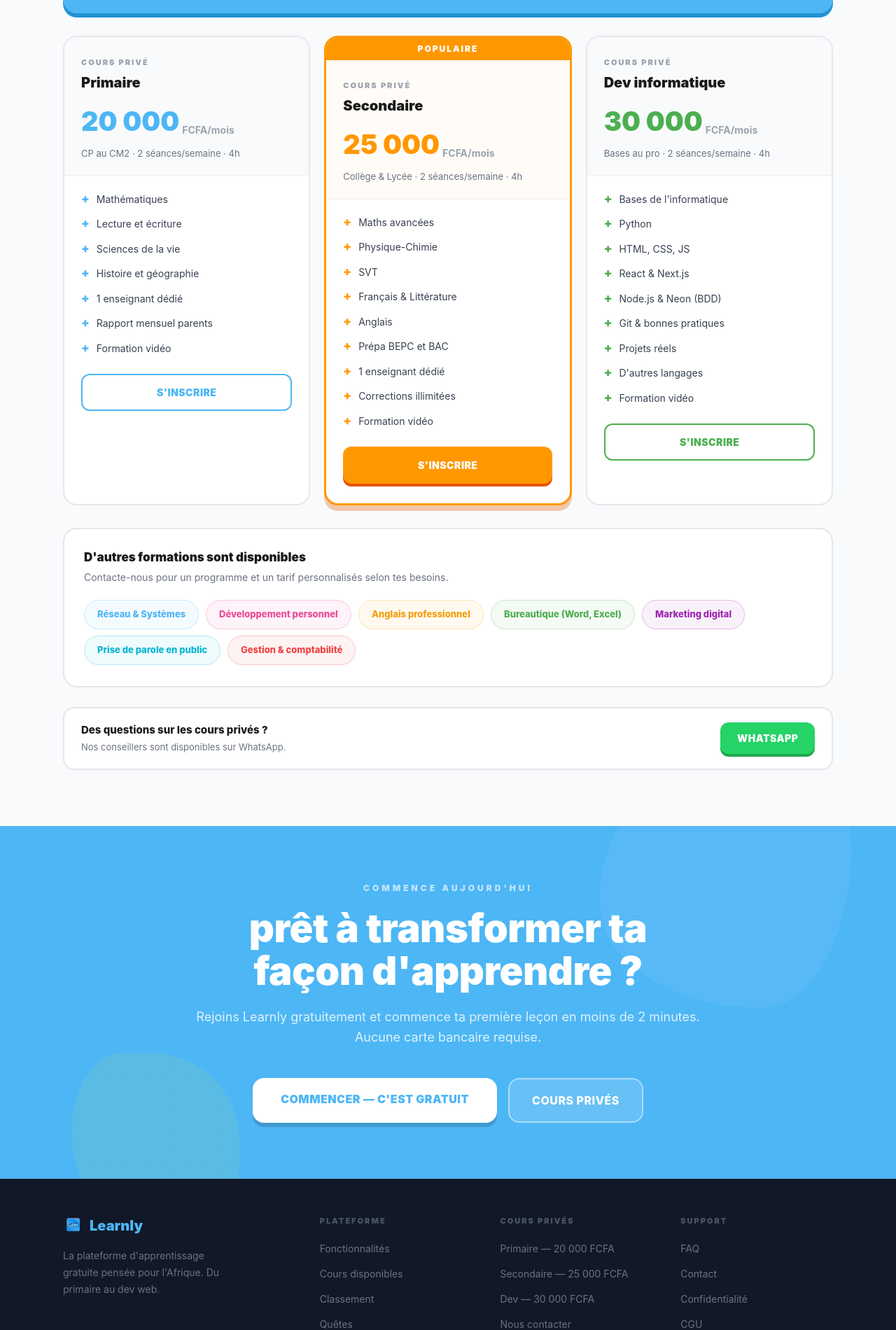
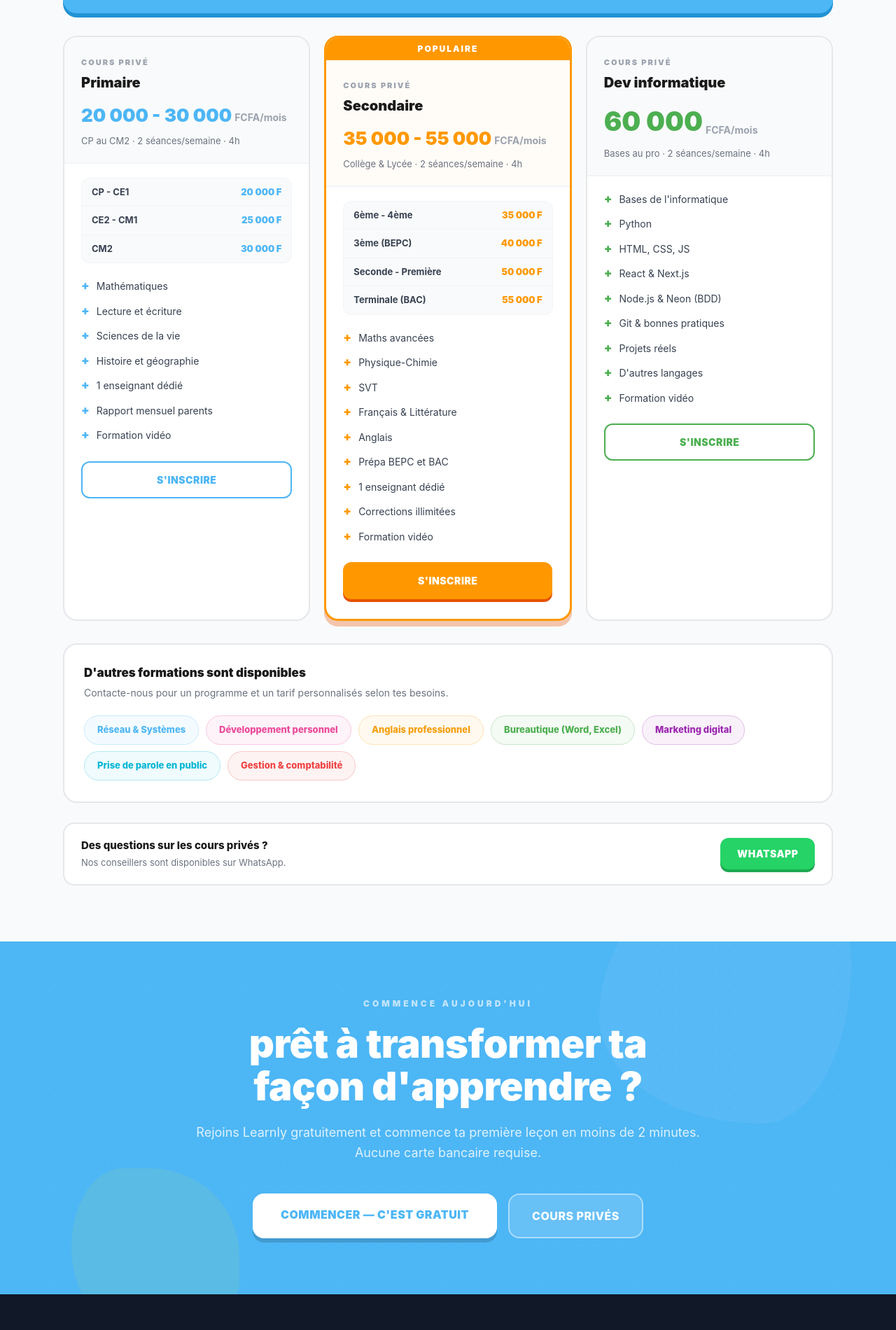
Before and after one commit to YO3CODER/Site-de-Learnly, a Next.js app: page / in a window 1280 px wide. Shown: the part 5973-7873 px from the top of the page at 70% size. Built offline with nearby package versions, Linux system fonts and the light colour scheme.

Commit message:
Mise à jour

```diff
--- a/app/page.tsx
+++ b/app/page.tsx
@@ -423,10 +423,44 @@
 
           <div className="grid-3" style={{ display: "grid", gridTemplateColumns: "repeat(3, 1fr)", gap: 20 }}>
             {[
-              { level: "Primaire", price: "20 000", color: "#4db6f5", shadow: "#2193d3", sub: "CP au CM2 · 2 séances/semaine · 4h", features: ["Mathématiques", "Lecture et écriture", "Sciences de la vie", "Histoire et géographie", "1 enseignant dédié", "Rapport mensuel parents", "Formation vidéo"], popular: false },
-              { level: "Secondaire", price: "25 000", color: "#ff9800", shadow: "#e65100", sub: "Collège & Lycée · 2 séances/semaine · 4h", features: ["Maths avancées", "Physique-Chimie", "SVT", "Français & Littérature", "Anglais", "Prépa BEPC et BAC", "1 enseignant dédié", "Corrections illimitées", "Formation vidéo"], popular: true },
-              { level: "Dev informatique", price: "30 000", color: "#4caf50", shadow: "#2e7d32", sub: "Bases au pro · 2 séances/semaine · 4h", features: ["Bases de l'informatique", "Python", "HTML, CSS, JS", "React & Next.js", "Node.js & Neon (BDD)", "Git & bonnes pratiques", "Projets réels", "D'autres langages", "Formation vidéo"], popular: false },
-            ].map(({ level, price, color, shadow, sub, features, popular }) => (
+              {
+                level: "Primaire",
+                priceRange: "20 000 - 30 000",
+                color: "#4db6f5", shadow: "#2193d3",
+                sub: "CP au CM2 · 2 séances/semaine · 4h",
+                levels: [
+                  { name: "CP - CE1", price: "20 000" },
+                  { name: "CE2 - CM1", price: "25 000" },
+                  { name: "CM2", price: "30 000" },
+                ],
+                features: ["Mathématiques", "Lecture et écriture", "Sciences de la vie", "Histoire et géographie", "1 enseignant dédié", "Rapport mensuel parents", "Formation vidéo"],
+                popular: false,
+              },
+              {
+                level: "Secondaire",
+                priceRange: "35 000 - 55 000",
+                color: "#ff9800", shadow: "#e65100",
+                sub: "Collège & Lycée · 2 séances/semaine · 4h",
+                levels: [
+                  { name: "6ème - 4ème", price: "35 000" },
+                  { name: "3ème (BEPC)", price: "40 000" },
+                  { name: "Seconde - Première", price: "50 000" },
+                  { name: "Terminale (BAC)", price: "55 000" },
+                ],
+                features: ["Maths avancées", "Physique-Chimie", "SVT", "Français & Littérature", "Anglais", "Prépa BEPC et BAC", "1 enseignant dédié", "Corrections illimitées", "Formation vidéo"],
+                popular: true,
+              },
+              {
+                level: "Dev informatique",
+                priceRange: null,
+                price: "60 000",
+                color: "#4caf50", shadow: "#2e7d32",
+                sub: "Bases au pro · 2 séances/semaine · 4h",
+                levels: null,
+                features: ["Bases de l'informatique", "Python", "HTML, CSS, JS", "React & Next.js", "Node.js & Neon (BDD)", "Git & bonnes pratiques", "Projets réels", "D'autres langages", "Formation vidéo"],
+                popular: false,
+              },
+            ].map(({ level, priceRange, price, color, shadow, sub, levels, features, popular }) => (
               <div key={level} className="card-hover" style={{ background: "#fff", borderRadius: 20, overflow: "hidden", border: popular ? `3px solid ${color}` : "2px solid #e5e7eb", boxShadow: popular ? `0 8px 0 ${shadow}50` : "none" }}>
                 {popular && (
                   <div style={{ background: color, color: "#fff", textAlign: "center", fontWeight: 900, fontSize: 12, padding: "7px", letterSpacing: 2, textTransform: "uppercase" }}>Populaire</div>
@@ -434,13 +468,27 @@
                 <div style={{ padding: "28px 24px 20px", borderBottom: "2px solid #f3f4f6", background: popular ? `${color}08` : "#f9fafb" }}>
                   <p style={{ fontSize: 11, fontWeight: 900, textTransform: "uppercase", letterSpacing: 2, color: "#9ca3af", margin: "0 0 6px" }}>Cours privé</p>
                   <p style={{ fontWeight: 900, fontSize: 20, color: "#1a1a1a", margin: "0 0 12px" }}>{level}</p>
-                  <div style={{ display: "flex", alignItems: "flex-end", gap: 4 }}>
-                    <span style={{ fontSize: 38, fontWeight: 900, color }}>{price}</span>
+                  <div style={{ display: "flex", alignItems: "flex-end", gap: 4, flexWrap: "wrap" }}>
+                    <span style={{ fontSize: levels ? 26 : 38, fontWeight: 900, color }}>{levels ? `${priceRange}` : price}</span>
                     <span style={{ color: "#9ca3af", fontSize: 14, marginBottom: 6, fontWeight: 700 }}>FCFA/mois</span>
                   </div>
                   <p style={{ color: "#6b7280", fontSize: 13, margin: "8px 0 0" }}>{sub}</p>
                 </div>
                 <div style={{ padding: "20px 24px 28px" }}>
+                  {levels && (
+                    <div style={{ marginBottom: 20, background: "#f9fafb", borderRadius: 12, border: "1px solid #f3f4f6", overflow: "hidden" }}>
+                      {levels.map(({ name, price: lvlPrice }, i) => (
+                        <div key={name} style={{
+                          display: "flex", alignItems: "center", justifyContent: "space-between",
+                          padding: "10px 14px",
+                          borderBottom: i < levels.length - 1 ? "1px solid #f3f4f6" : "none",
+                        }}>
+                          <span style={{ fontSize: 13, fontWeight: 700, color: "#374151" }}>{name}</span>
+                          <span style={{ fontSize: 13, fontWeight: 900, color }}>{lvlPrice} F</span>
+                        </div>
+                      ))}
+                    </div>
+                  )}
                   <ul style={{ listStyle: "none", padding: 0, margin: "0 0 24px" }}>
                     {features.map(f => (
                       <li key={f} style={{ display: "flex", alignItems: "center", gap: 10, marginBottom: 10, fontSize: 14 }}>
@@ -540,7 +588,7 @@
             </div>
             {[
               { title: "Plateforme", links: ["Fonctionnalités", "Cours disponibles", "Classement", "Quêtes"] },
-              { title: "Cours privés", links: ["Primaire — 20 000 FCFA", "Secondaire — 25 000 FCFA", "Dev — 30 000 FCFA", "Nous contacter"] },
+              { title: "Cours privés", links: ["Primaire — dès 20 000 FCFA", "Secondaire — dès 35 000 FCFA", "Dev — 60 000 FCFA", "Nous contacter"] },
               { title: "Support", links: ["FAQ", "Contact", "Confidentialité", "CGU"] },
             ].map(({ title, links }) => (
               <div key={title}>
```
